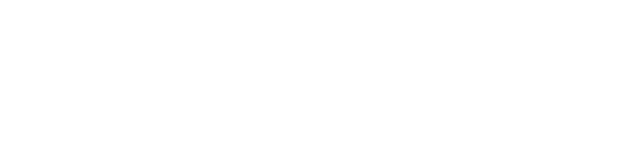
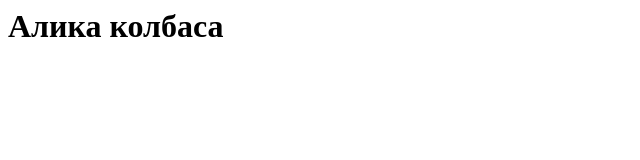
Before and after one commit to murasikmarina/sidute-sdec, a plain HTML site: page index.html in a window 1280 px wide. Shown: the whole page, without its empty margins (0-640 px from the left). Drawn offline with Linux system fonts and the light colour scheme.

Commit message:
Update index.html

```diff
--- a/index.html
+++ b/index.html
@@ -1,2 +1,3 @@
 <html>
+  <h1>Алика колбаса</h1>
 </hlml>
```
